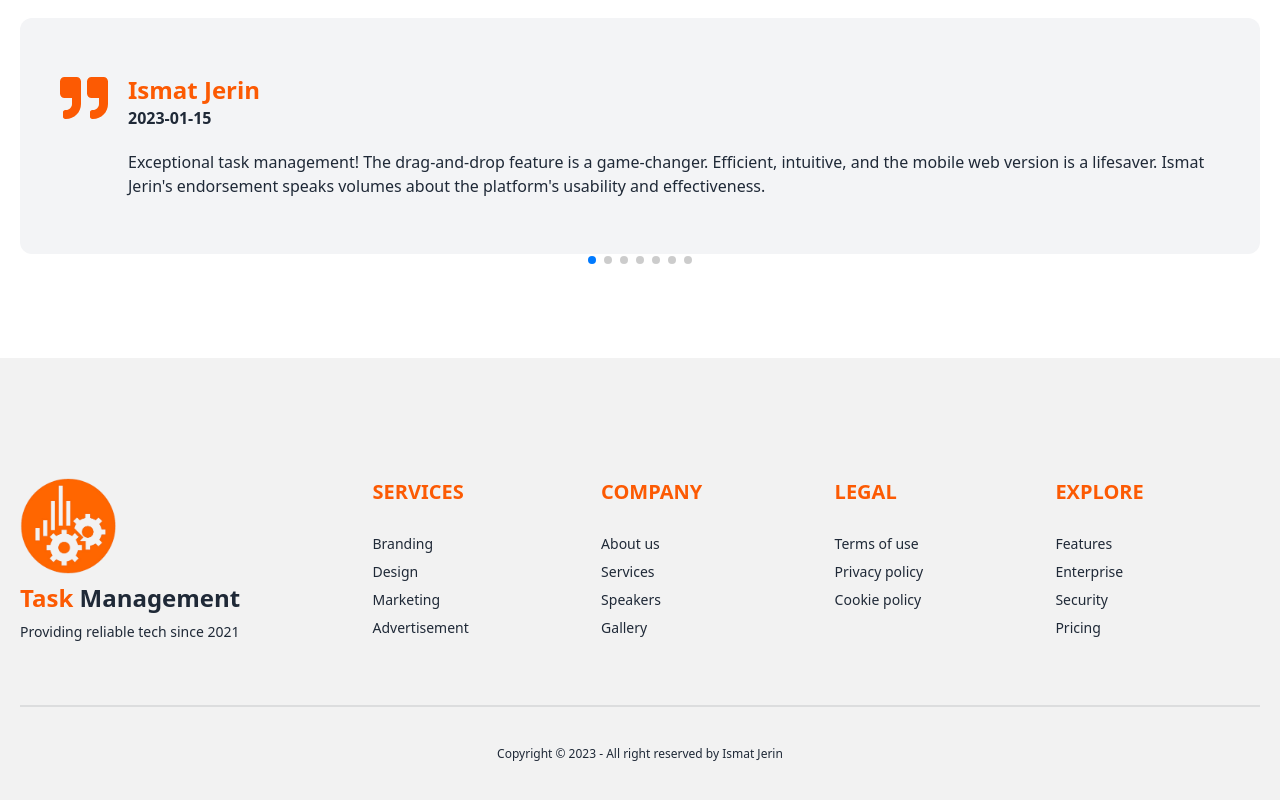
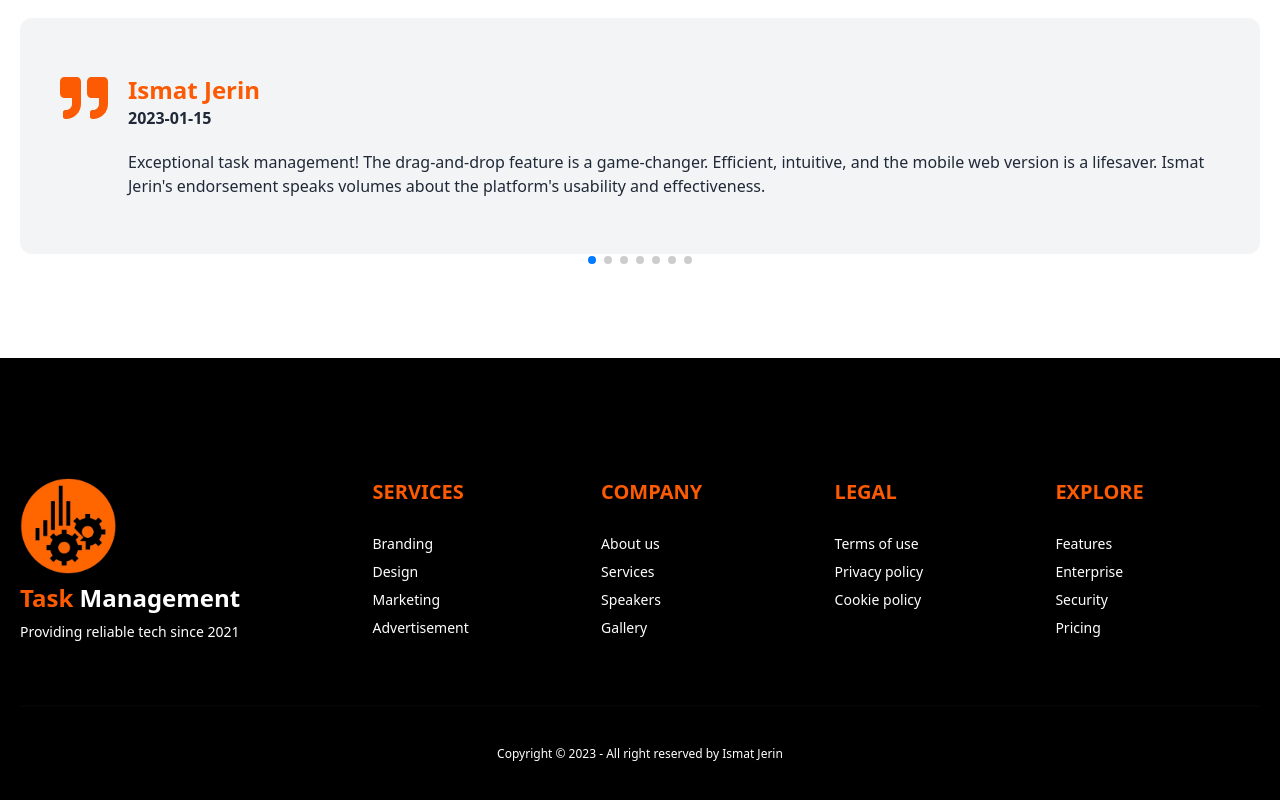
Before and after one commit to jerin-arpa/task-management-platform-client, a React (Vite) app: page / in a window 1280 px wide. Shown: the part 4300-5100 px from the top of the page. Built offline with nearby package versions, Linux system fonts and the light colour scheme; no server answers.

Commit message:
change fter background and text color

```diff
--- a/src/Component/Footer/Footer.jsx
+++ b/src/Component/Footer/Footer.jsx
@@ -3,7 +3,7 @@ import logo from '../../assets/images/logo.png';
 
 const Footer = () => {
     return (
-        <div className="bg-base-200 text-base-content py-20">
+        <div className="bg-black text-white py-20">
             <footer className="footer p-10 container mx-auto px-5">
                 <div>
                     <div>
```
